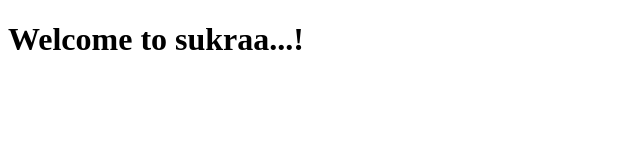
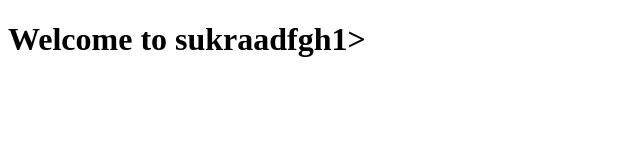
Before and after one commit to ThennuB/Training, a plain HTML site: page index.html in a window 1280 px wide. Shown: the whole page, without its empty margins (0-640 px from the left). Drawn offline with Linux system fonts and the light colour scheme.

Commit message:
changes by thennarasan

```diff
--- a/index.html
+++ b/index.html
@@ -6,6 +6,6 @@
     <title>Document</title>
 </head>
 <body>
-    <h1>Welcome to sukraa...!</h1>
+    <h1>Welcome to sukraadfgh1>
 </body>
 </html>
```
